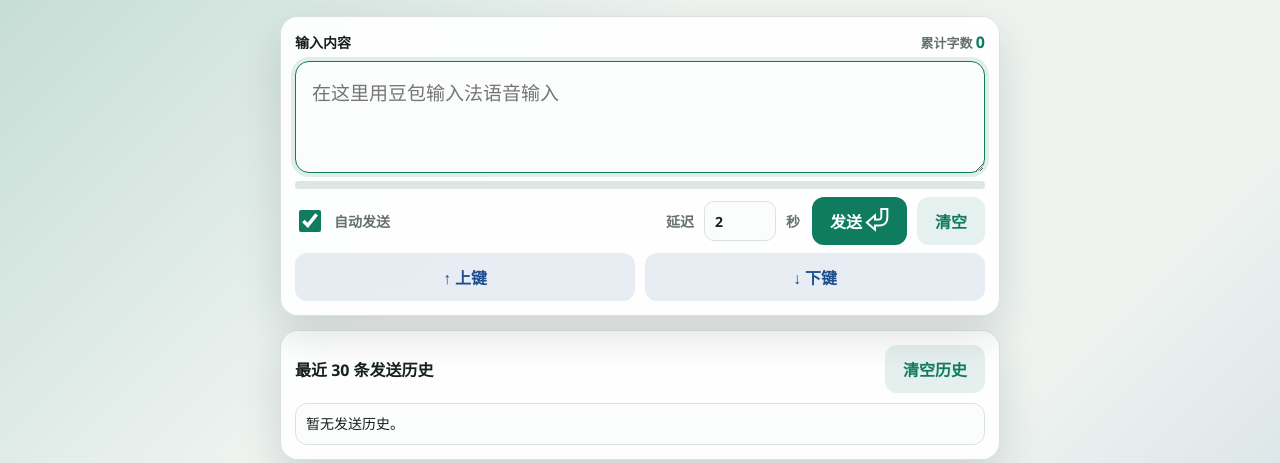
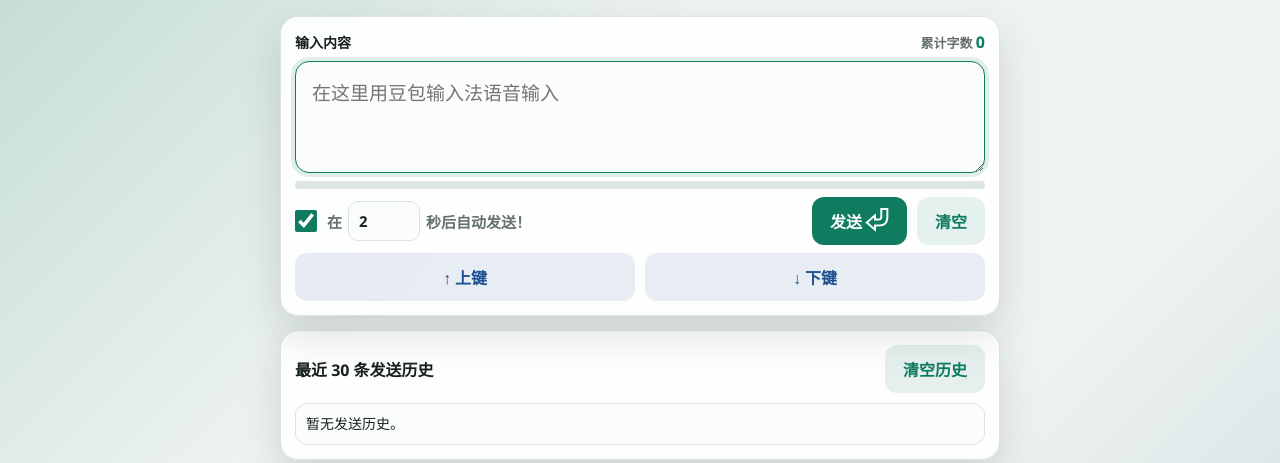
Before and after one commit to createskyblue/remote-input-board, a Python web app: template py_remote_input/templates/index.html in a window 1280 px wide. Shown: the top 463 px of the page. Run offline with Jinja, Linux system fonts and the light colour scheme; the template is opened without the code that fills it, so the values that code supplies are empty.

Commit message:
Refine auto-send controls and docs

```diff
--- a/py_remote_input/templates/index.html
+++ b/py_remote_input/templates/index.html
@@ -71,26 +71,34 @@
       resize: vertical;
       outline: none;
     }
-    textarea:focus, .delayControl input:focus {
+    textarea:focus, .autoSendSentence input[type="number"]:focus {
       border-color: var(--accent);
       box-shadow: 0 0 0 4px rgba(15, 123, 95, 0.12);
     }
     .toolbar {
       display: grid;
-      grid-template-columns: 1fr auto auto;
+      grid-template-columns: 1fr auto;
       gap: 12px;
       align-items: center;
     }
-    .switch, .delayControl {
+    .autoSendSentence {
       min-height: 48px;
       display: flex;
       align-items: center;
-      gap: 10px;
+      gap: 6px;
       color: var(--muted);
+      font-size: 15px;
+      font-weight: 700;
       white-space: nowrap;
     }
-    .switch input { width: 22px; height: 22px; accent-color: var(--accent); }
-    .delayControl input {
+    .autoSendSentence input[type="checkbox"] {
+      width: 22px;
+      height: 22px;
+      margin: 0 4px 0 0;
+      accent-color: var(--accent);
+      flex: 0 0 auto;
+    }
+    .autoSendSentence input[type="number"] {
       width: 72px;
       height: 40px;
       border: 1px solid var(--line);
@@ -163,8 +171,7 @@
     .statusbar.error { color: var(--danger); }
     @media (max-width: 520px) {
       body { padding: 10px; }
-      .toolbar { grid-template-columns: auto 1fr; }
-      .delayControl { justify-content: flex-end; }
+      .toolbar { grid-template-columns: 1fr; }
       .actions { grid-column: 1 / -1; display: grid; grid-template-columns: 1fr 1fr; }
       textarea { min-height: 12vh; }
       .composerHeader { align-items: flex-start; }
@@ -181,12 +188,12 @@
       <textarea id="text" autofocus placeholder="在这里用豆包输入法语音输入"></textarea>
       <div class="progressTrack" aria-hidden="true"><div id="progressFill" class="progressFill"></div></div>
       <div class="toolbar">
-        <label class="switch"><input id="autoSend" type="checkbox" checked><span>自动发送</span></label>
-        <label class="delayControl" for="delaySeconds">
-          <span>延迟</span>
+        <div id="autoSendSentence" class="autoSendSentence">
+          <input id="autoSend" type="checkbox" checked aria-label="启用自动发送">
+          <span id="autoSendPrefix">在</span>
           <input id="delaySeconds" type="number" inputmode="decimal" min="0.1" max="30" step="0.1" value="2">
-          <span>秒</span>
-        </label>
+          <span id="autoSendSuffix">秒后自动发送！</span>
+        </div>
         <div class="actions">
           <button id="send" class="sendButton" type="button" aria-label="发送或回车">发送<span class="enterIcon" aria-hidden="true">⏎</span></button>
           <button id="clear" class="secondary" type="button">清空</button>
@@ -218,6 +225,8 @@
     const text = document.getElementById("text");
     const autoSend = document.getElementById("autoSend");
     const delaySeconds = document.getElementById("delaySeconds");
+    const autoSendPrefix = document.getElementById("autoSendPrefix");
+    const autoSendSuffix = document.getElementById("autoSendSuffix");
     const sendButton = document.getElementById("send");
     const clearButton = document.getElementById("clear");
     const keyUpButton = document.getElementById("keyUp");
@@ -383,6 +392,11 @@
       window.localStorage.setItem(AUTO_SEND_STORAGE_KEY, autoSend.checked ? "true" : "false");
     }
 
+    function renderAutoSendCopy() {
+      autoSendPrefix.textContent = autoSend.checked ? "在" : "要在";
+      autoSendSuffix.textContent = autoSend.checked ? "秒后自动发送！" : "秒后自动发送吗？";
+    }
+
     function saveDelayDraft() {
       window.localStorage.setItem(DELAY_STORAGE_KEY, delaySeconds.value);
     }
@@ -508,6 +522,7 @@
     });
     autoSend.addEventListener("change", () => {
       saveAutoSend();
+      renderAutoSendCopy();
       if (autoSend.checked) startCountdown();
       else {
         stopCountdown();
@@ -531,6 +546,7 @@
 
     loadSavedAutoSend();
     loadSavedDelay();
+    renderAutoSendCopy();
     loadTotalChars();
     renderHistory();
     primeMobileKeyboard();
```
Also changed, not shown: tests/test_web.py (+9 -1 lines), README.md, img/841947733.jpg (added), img/PixPin_2026-04-29_06-49-48.png (deleted).
